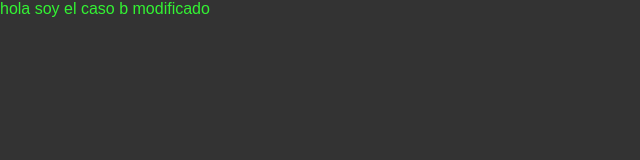
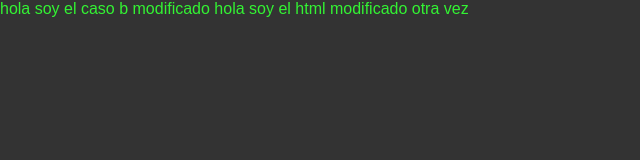
Before and after one commit to benigattafoni/practica-git, a plain HTML site: page index.html in a window 1280 px wide. Shown: the whole page, without its empty margins (0-640 px from the left). Drawn offline with Linux system fonts and the light colour scheme.

Commit message:
Actualizo contenido HTML

```diff
--- a/index.html
+++ b/index.html
@@ -8,5 +8,6 @@
 </head>
 <body>
     hola soy el caso b modificado
+    hola soy el html modificado otra vez
 </body>
 </html>
```
